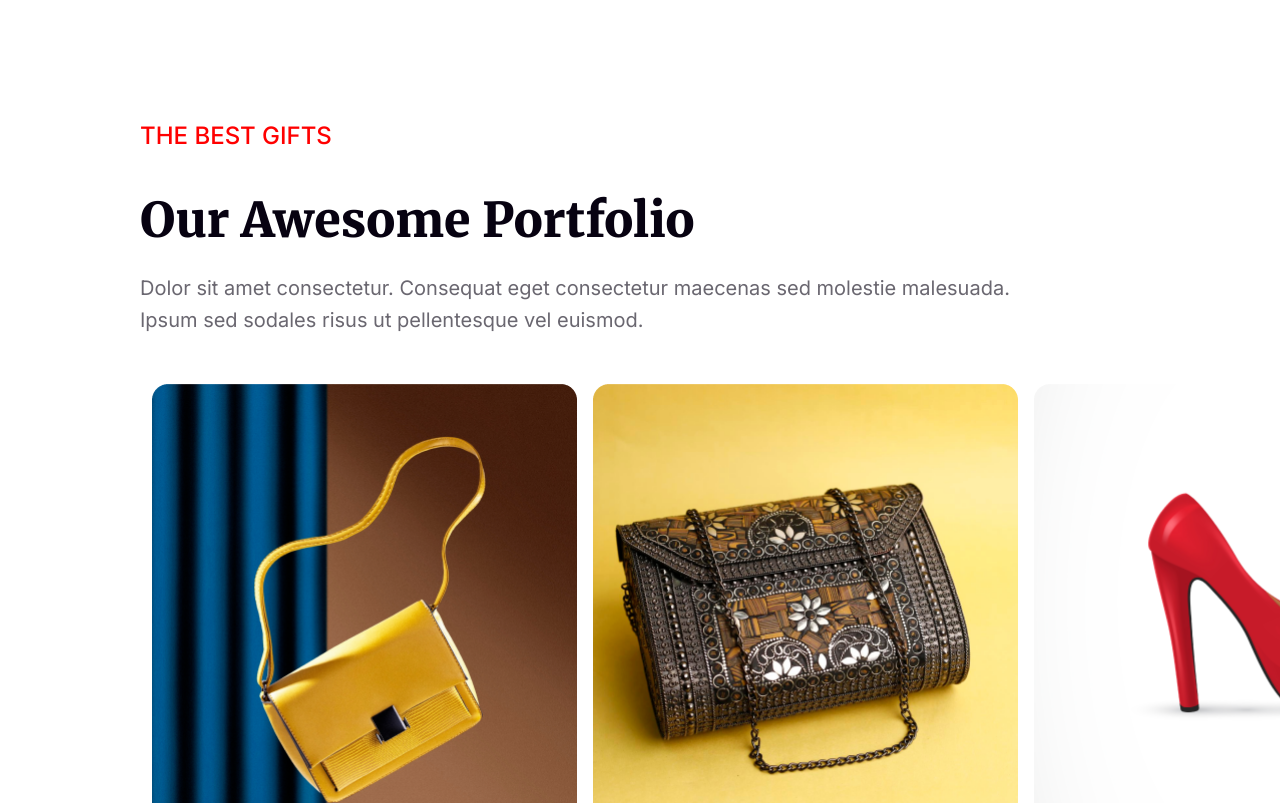
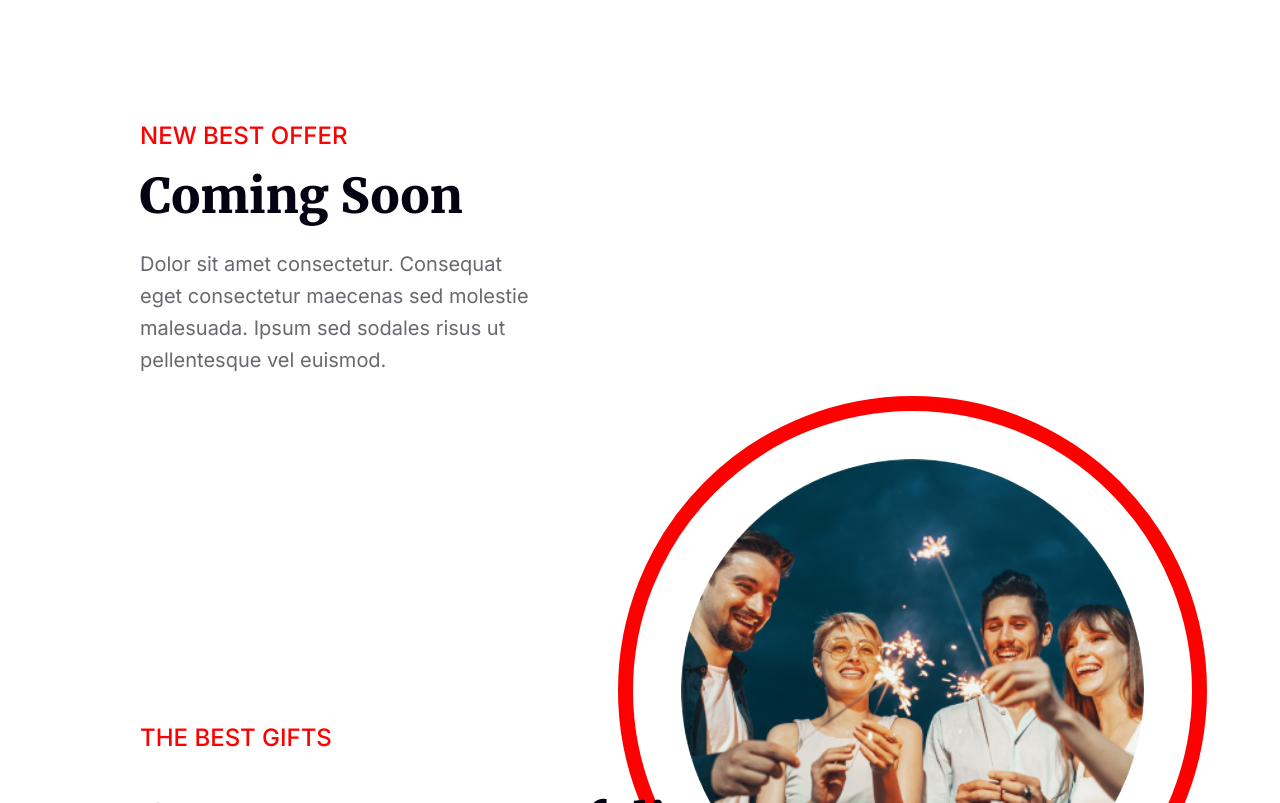
Before and after one commit to khalidbinibrahim/Assignment-1, a plain HTML site: page index.html in a window 1280 px wide. Shown: the part 3260-4063 px from the top of the page. Drawn offline with Linux system fonts and the light colour scheme.

Commit message:
added coming soon but no design

```diff
--- a/index.html
+++ b/index.html
@@ -53,6 +53,22 @@
                 <p><span>Date: </span>31 December Night 2023</p>
                 <p><span>Time: </span>Evening 7.30 pm to 12.30 am</p>
                 <button>Join Now</button>
+            </div>
+        </section>
+
+        <section class="coming-soon">
+            <div class="coming-soon-content">
+                <p id="New">NEW BEST OFFER</p>
+                <h2>Coming Soon</h2>
+                <p id="coming-soon-des">Dolor sit amet consectetur. Consequat eget consectetur maecenas sed molestie malesuada. Ipsum sed sodales risus ut pellentesque vel euismod.</p>
+            </div>
+            <div class="coming-soon-img">
+                <img src="resources/Ellipse 1.png" alt="Ellipse 1">
+            </div>
+            <div class="coming-soon-content-2024">
+                <h2>2024</h2>
+                <p>Dolor sit amet consectetur. Consequat eget consectetur maecenas sed.</p>
+                <img src="resources/Group 96.png" alt="">
             </div>
         </section>
 
--- a/style.css
+++ b/style.css
@@ -120,11 +120,12 @@ header h3 {
 }
 
 .time-content {
+    display: flex;
+    flex-direction: column;
     align-items: center;
     justify-content: center;
     width: 550px;
     padding: 100px 385px 215px;
-    margin-bottom: 48px;
 }
 
 .time-content p {
@@ -132,7 +133,6 @@ header h3 {
     font-family: Inter;
     font-size: 32px;
     font-weight: 600;
-    line-height: 56px;
     text-transform: capitalize;
 }
 
@@ -142,7 +142,6 @@ header h3 {
     font-family: Inter;
     font-size: 32px;
     font-weight: 600;
-    line-height: 56px;
     text-transform: capitalize;
 }
 
@@ -158,11 +157,96 @@ header h3 {
     padding: 16px 32px;
     justify-content: center;
     align-items: center;
-    gap: 10px;
     font-family: Inter;
     font-size: 20px;
     font-weight: 700;
     text-transform: uppercase;
+}
+
+.coming-soon {
+    width: 1320px;
+    height: 482px;
+    margin: 120px 140px;
+}
+
+.coming-soon-content {
+    align-items: center;
+    text-align: left;
+    justify-content: left;
+}
+
+#New {
+    color: #F00;
+    font-family: Inter;
+    font-size: 24px;
+    font-weight: 500;
+    padding: 0;
+    margin-bottom: 16px;
+}
+
+.coming-soon-content h2 {
+    color: #070211;
+    font-family: Merriweather;
+    font-size: 48px;
+    font-weight: 900;
+    text-transform: capitalize;
+    margin: 0;
+    margin-bottom: 22px;
+}
+
+#coming-soon-des {
+    width: 390px;
+    color: rgba(7, 2, 17, 0.60);
+    font-family: Inter;
+    font-size: 20px;
+    font-weight: 400;
+    line-height: 32px;
+}
+
+.coming-soon-img {
+    display: block;
+    margin-left: auto;
+    margin-right: auto;
+    width: 365px;
+    height: 365px;
+    border-radius: 365px;
+}
+
+.coming-soon-img img {
+    width: 463px;
+    height: 463px;
+    border-radius: 463px;
+    padding: 48px;
+    border: 15px solid #F00;
+}
+
+.coming-soon-content-2024 {
+    align-items: center;
+    text-align: right;
+    justify-content: right;
+}
+
+.coming-soon-content-2024 h2 {
+    color: #F00;
+    font-family: Inter;
+    font-size: 48px;
+    font-weight: 700;
+    margin-bottom: 16px;
+}
+
+.coming-soon-content-2024 p {
+    width: 275px;
+    color: rgba(7, 2, 17, 0.60);
+    font-family: Inter;
+    font-size: 20px;
+    font-weight: 400;
+    line-height: 32px;
+    margin-bottom: 42px;
+}
+
+.coming-soon-content-2024 img {
+    width: 140px;
+    height: 140px;
 }
 
 .portfolio-section {
```
